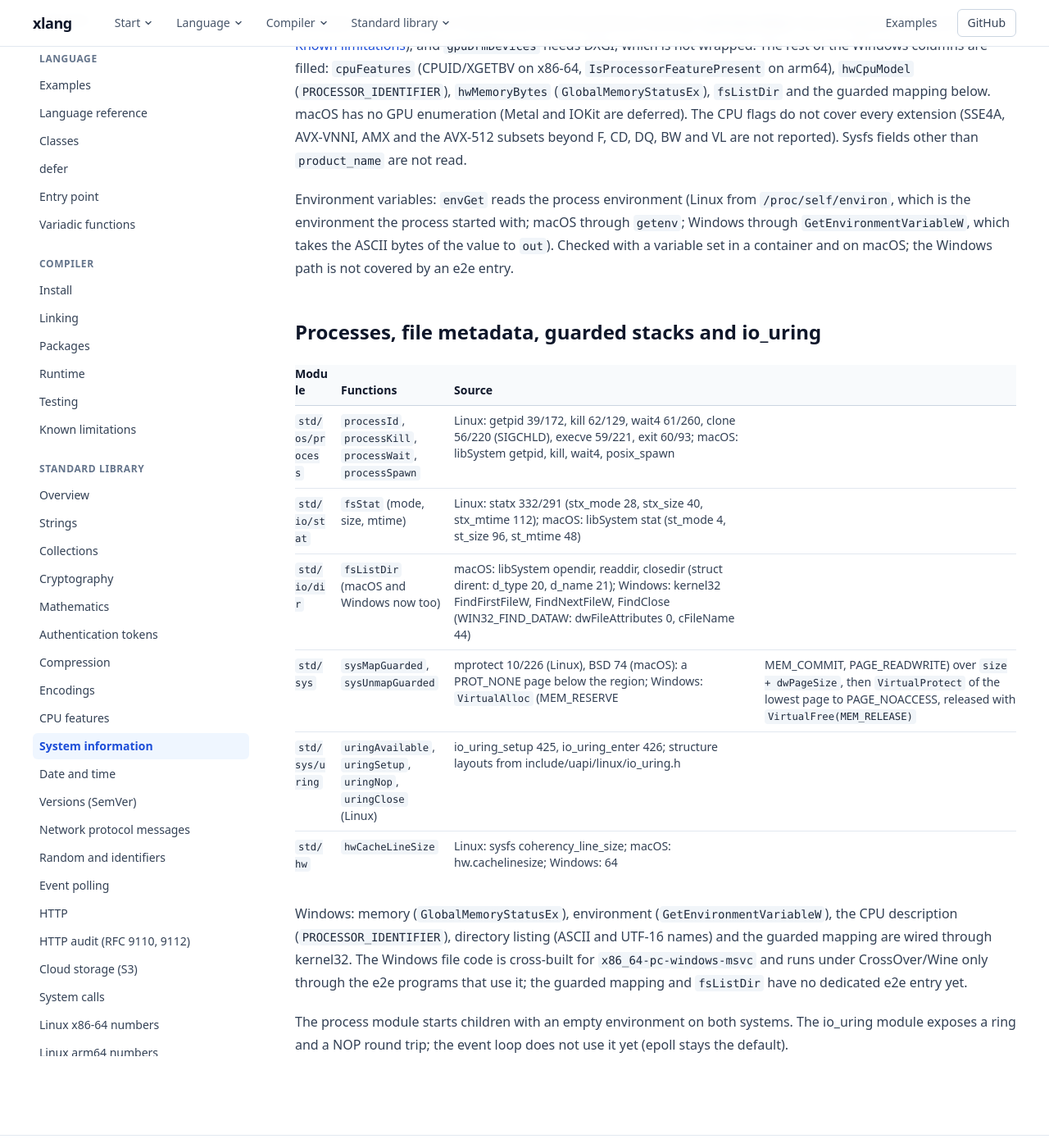
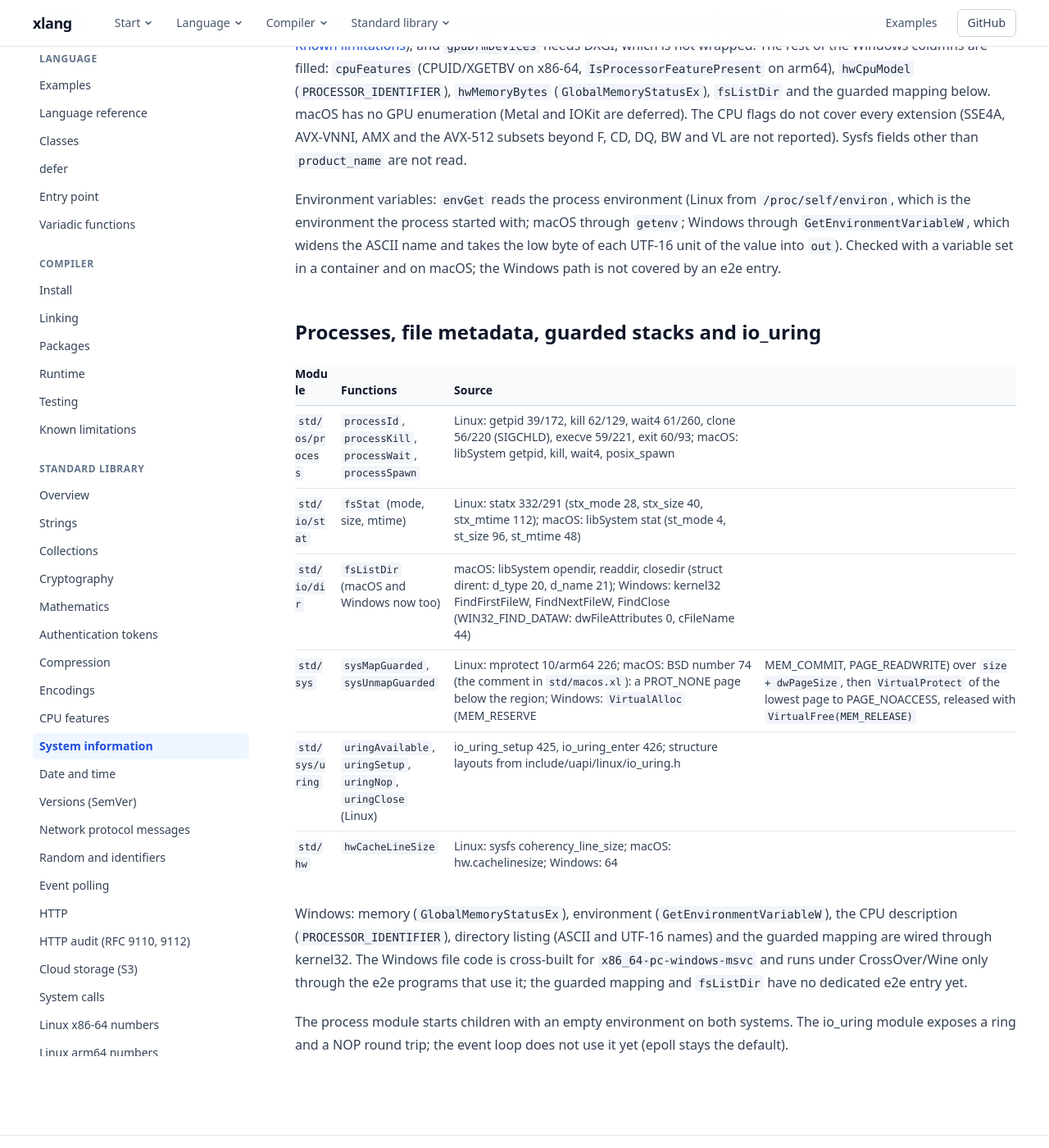
Before and after one commit to hasirciogluhq/xlang, a Jekyll site: the page built from docs/std/system.md, in a window 1280 px wide and 1400 px high, scrolled down 1283 px. Shown: the whole window at 82% size. Built offline with Jekyll 4.4.1, drawn with Linux system fonts in a browser that asks for light colours; nearby versions of some CDN libraries; our own code applies the rules of GitHub Pages for plain Markdown files.

Commit message:
Enhance system documentation for environment variable retrieval and memory mapping
- Clarified the Windows environment variable retrieval process in `system.md`, detailing the handling of UTF-16 values.
- Updated the description of `sysMapGuarded` and `sysUnmapGuarded` in `std/sys`, specifying the Linux and macOS implementations for memory protection.

These changes improve the accuracy and comprehensibility of the system documentation, aiding developers in understanding platform-specific behaviors.

```diff
--- a/docs/std/system.md
+++ b/docs/std/system.md
@@ -35,8 +35,9 @@ macOS has no GPU enumeration (Metal and IOKit are deferred). The CPU flags do no
 AMX and the AVX-512 subsets beyond F, CD, DQ, BW and VL are not reported). Sysfs fields other than `product_name` are not read.
 
 Environment variables: `envGet` reads the process environment (Linux from `/proc/self/environ`, which is the environment the
-process started with; macOS through `getenv`; Windows through `GetEnvironmentVariableW`, which takes the ASCII bytes of the
-value to `out`). Checked with a variable set in a container and on macOS; the Windows path is not covered by an e2e entry.
+process started with; macOS through `getenv`; Windows through `GetEnvironmentVariableW`, which widens the ASCII name and takes
+the low byte of each UTF-16 unit of the value into `out`). Checked with a variable set in a container and on macOS; the Windows
+path is not covered by an e2e entry.
 
 ## Processes, file metadata, guarded stacks and io_uring
 
@@ -45,7 +46,7 @@ value to `out`). Checked with a variable set in a container and on macOS; the Wi
 | `std/os/process` | `processId`, `processKill`, `processWait`, `processSpawn` | Linux: getpid 39/172, kill 62/129, wait4 61/260, clone 56/220 (SIGCHLD), execve 59/221, exit 60/93; macOS: libSystem getpid, kill, wait4, posix_spawn |
 | `std/io/stat` | `fsStat` (mode, size, mtime) | Linux: statx 332/291 (stx_mode 28, stx_size 40, stx_mtime 112); macOS: libSystem stat (st_mode 4, st_size 96, st_mtime 48) |
 | `std/io/dir` | `fsListDir` (macOS and Windows now too) | macOS: libSystem opendir, readdir, closedir (struct dirent: d_type 20, d_name 21); Windows: kernel32 FindFirstFileW, FindNextFileW, FindClose (WIN32_FIND_DATAW: dwFileAttributes 0, cFileName 44) |
-| `std/sys` | `sysMapGuarded`, `sysUnmapGuarded` | mprotect 10/226 (Linux), BSD 74 (macOS): a PROT_NONE page below the region; Windows: `VirtualAlloc` (MEM_RESERVE|MEM_COMMIT, PAGE_READWRITE) over `size + dwPageSize`, then `VirtualProtect` of the lowest page to PAGE_NOACCESS, released with `VirtualFree(MEM_RELEASE)` |
+| `std/sys` | `sysMapGuarded`, `sysUnmapGuarded` | Linux: mprotect 10/arm64 226; macOS: BSD number 74 (the comment in `std/macos.xl`): a PROT_NONE page below the region; Windows: `VirtualAlloc` (MEM_RESERVE|MEM_COMMIT, PAGE_READWRITE) over `size + dwPageSize`, then `VirtualProtect` of the lowest page to PAGE_NOACCESS, released with `VirtualFree(MEM_RELEASE)` |
 | `std/sys/uring` | `uringAvailable`, `uringSetup`, `uringNop`, `uringClose` (Linux) | io_uring_setup 425, io_uring_enter 426; structure layouts from include/uapi/linux/io_uring.h |
 | `std/hw` | `hwCacheLineSize` | Linux: sysfs coherency_line_size; macOS: hw.cachelinesize; Windows: 64 |
 
```
